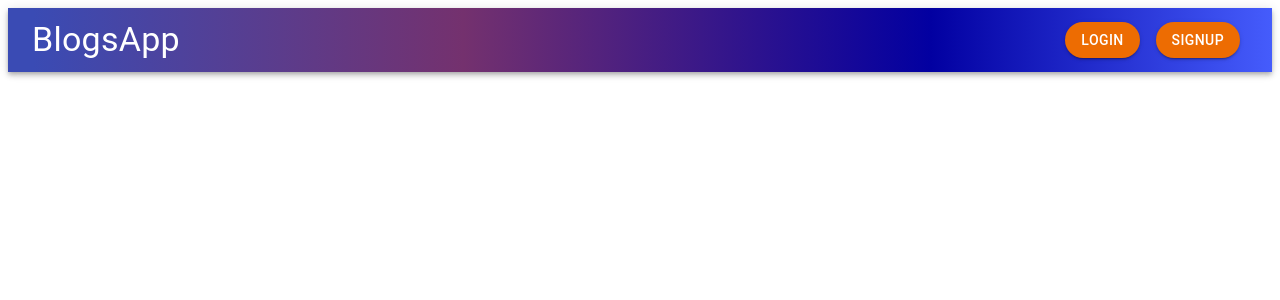
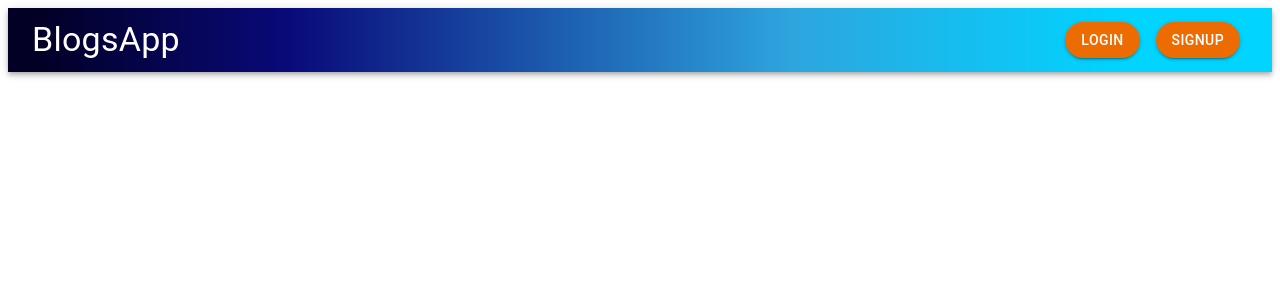
Before and after one commit to mohitchauhan4u/BLOG-Website-MERN, a React (Create React App) app in the folder frontend/: page / in a window 1280 px wide. Shown: the top 300 px of the page. Built offline with nearby package versions, Linux system fonts and the light colour scheme.

Commit message:
converted header color to old

```diff
--- a/frontend/src/components/Header.jsx
+++ b/frontend/src/components/Header.jsx
@@ -23,7 +23,7 @@ const Header = () => {
       position="sticky"
       sx={{
         background:
-          "linear-gradient(90deg, rgba(58,75,180,1) 2%, rgba(116,49,110,1) 36%, rgba(2,0,161,1) 73%, rgba(69,92,252,1) 100%)",
+          "linear-gradient(90deg, rgba(2,0,36,1) 2%, rgba(9,9,121,1) 22%, rgba(46,165,222,1) 62%, rgba(0,212,255,1) 88%)",
       }}
     >
       <Toolbar>
```
